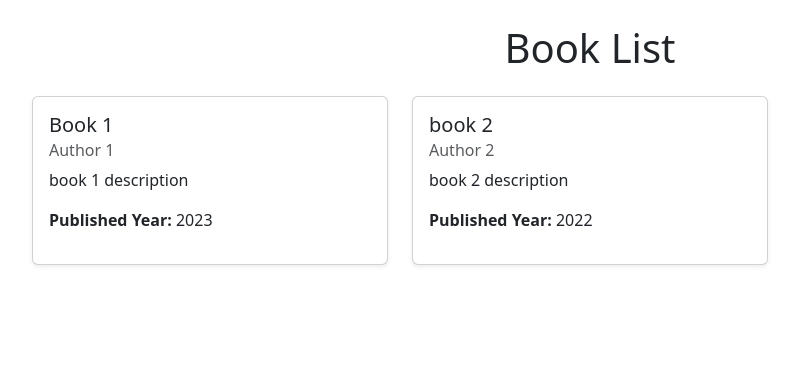
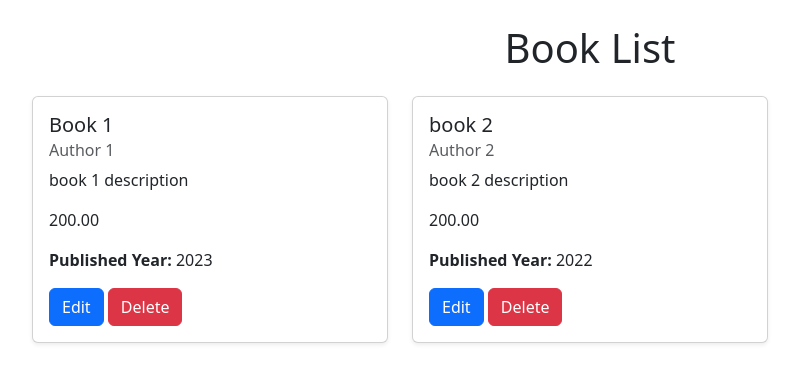
Before and after one commit to Shad-Islam/book-management-system, a Django app: page / in a window 1280 px wide. Shown: the part 56-439 px from the top of the page, without its empty margins (50-849 px from the left). Run offline with Django 5.2, Linux system fonts and the light colour scheme; data comes from the database, SQL or seed files in the repository; both versions use the stored data as it was after the commit.

Commit message:
Add delete and edit feature

```diff
--- a/book_management_system/books/urls.py
+++ b/book_management_system/books/urls.py
@@ -1,7 +1,9 @@
 from django.urls import path
-from .views import homepage,add_book
+from .views import homepage,add_book,delete_book,edit_book
 
 urlpatterns = [
    path('',homepage,name='homepage'),
    path('add_book/',add_book,name='add_book'),
+   path('delete_book/<int:book_id>/',delete_book,name='delete_book'),
+   path('edit_book/<int:book_id>/',edit_book,name='edit_book'),
 ]
--- a/book_management_system/books/views.py
+++ b/book_management_system/books/views.py
@@ -17,3 +17,19 @@ def add_book(request):
         print('get the form')
         form = BookForm()
         return render(request,'add_book.html', {'form':form})
+
+def delete_book(request,book_id):
+    book = Book.objects.get(id=book_id)
+    book.delete()
+    return redirect('homepage')
+
+def edit_book(request,book_id):
+    book = Book.objects.get(id=book_id)
+    if request.method == 'POST':
+        form = BookForm(request.POST,instance=book)
+        if form.is_valid():
+            form.save()
+            return redirect('homepage')
+    else:
+        form = BookForm(instance=book)
+        return render(request,'add_book.html',{'form':form})
--- a/book_management_system/templates/book_list.html
+++ b/book_management_system/templates/book_list.html
@@ -13,8 +13,10 @@
                         <h5 class="card-title">{{ book.title }}</h5>
                         <h6 class="card-subtitle text-muted mb-2">{{ book.author }}</h6>
                         <p class="card-text">{{ book.description|truncatechars:100 }}</p>
+                        <p>{{book.price}}</p>
                         <p><strong>Published Year:</strong> {{ book.published_year }}</p>
-
+                        <a href="{% url 'edit_book' book.id %}" class="btn btn-primary">Edit</a>
+                        <a href="{% url 'delete_book' book.id %}" class="btn btn-danger">Delete</a>
 
                     </div>
                 </div>
```
Also changed, not shown: book_management_system/db.sqlite3.
